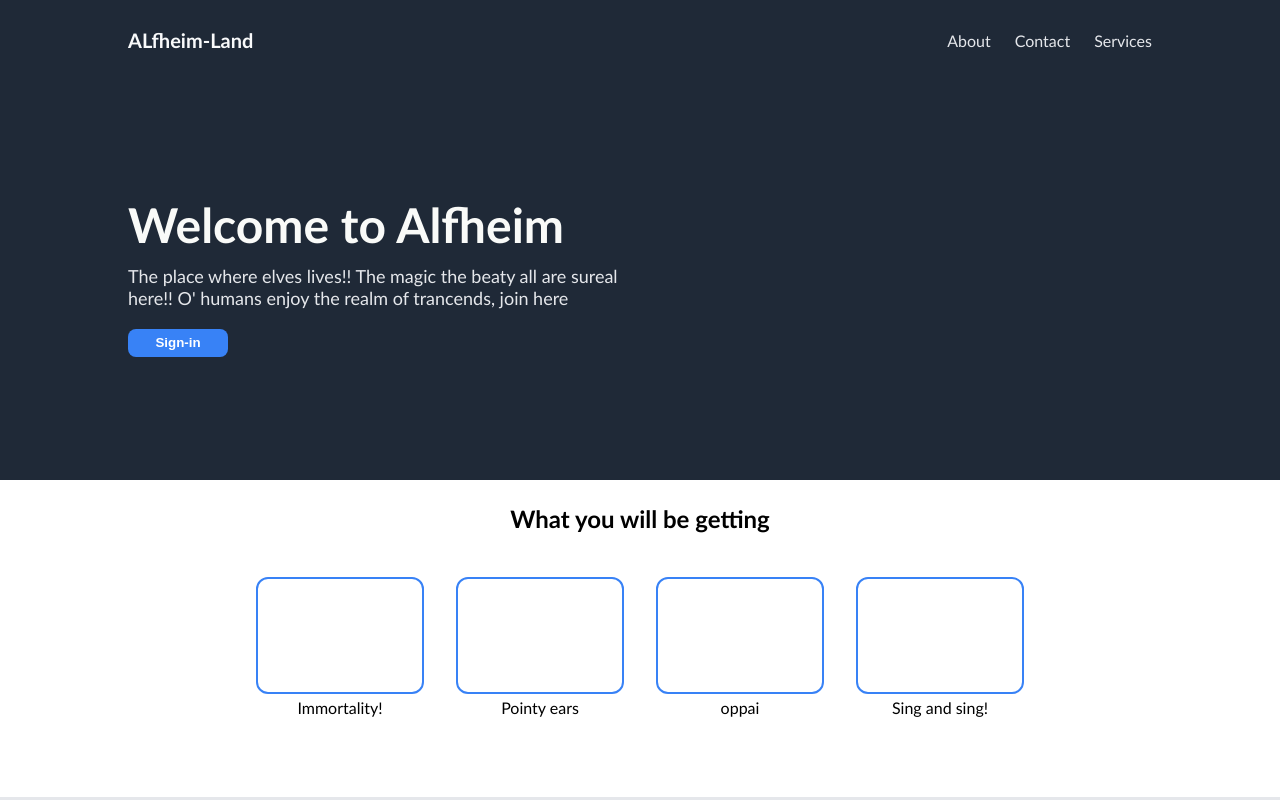
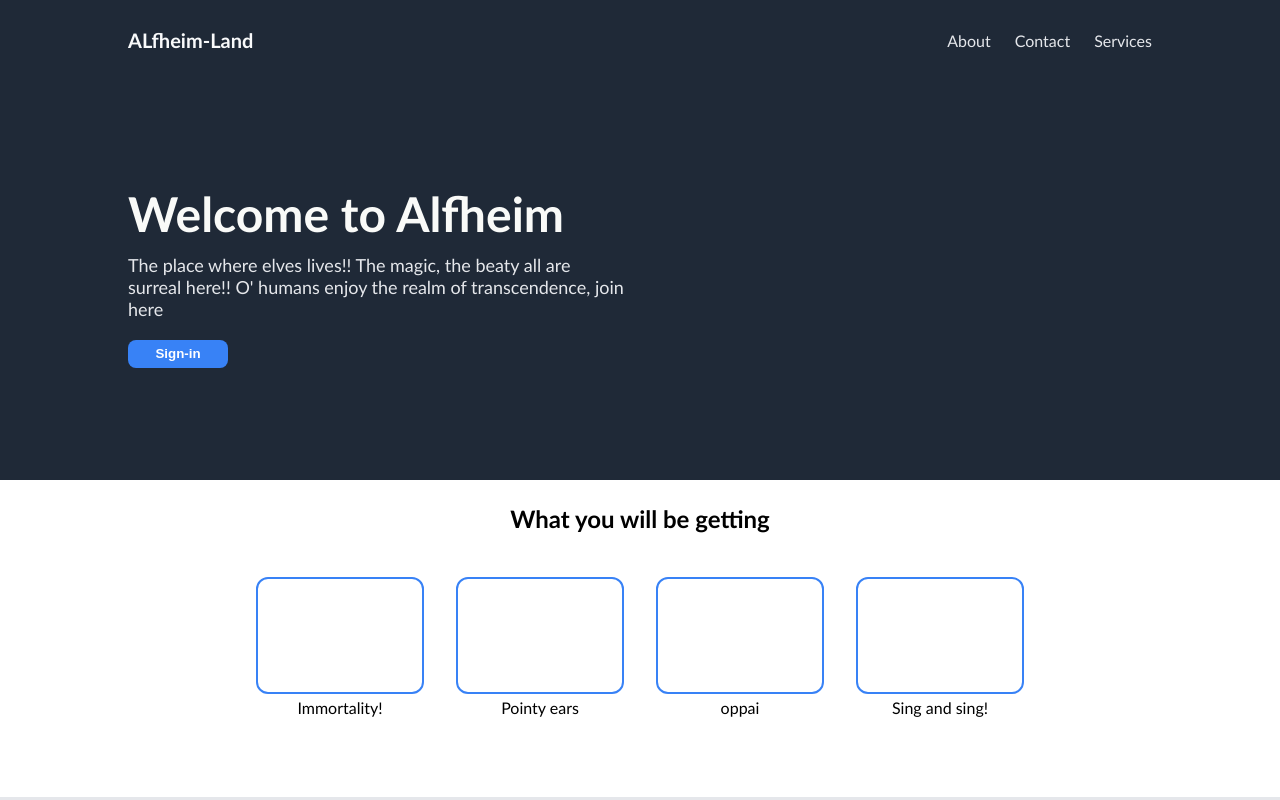
Before and after one commit to Mithula-cbw/odin-landing-page, a plain HTML site: page index.html in a window 1280 px wide. Shown: the top 800 px of the page. Drawn offline with Linux system fonts and the light colour scheme.

Commit message:
Fix the typos in Hero p

```diff
--- a/index.html
+++ b/index.html
@@ -24,7 +24,7 @@
         <div class="hero-container">
             <div class="hero-heading card">
                 <h1>Welcome to Alfheim</h1>
-                <p>The place where elves lives!! The magic the beaty all are sureal here!! O' humans enjoy the realm of trancends, join here</p>
+                <p>The place where elves lives!! The magic, the beaty all are surreal here!! O' humans enjoy the realm of transcendence, join here</p>
                 <button>Sign-in</button>
             </div>
             <div class="hero-image card"></div>
```
